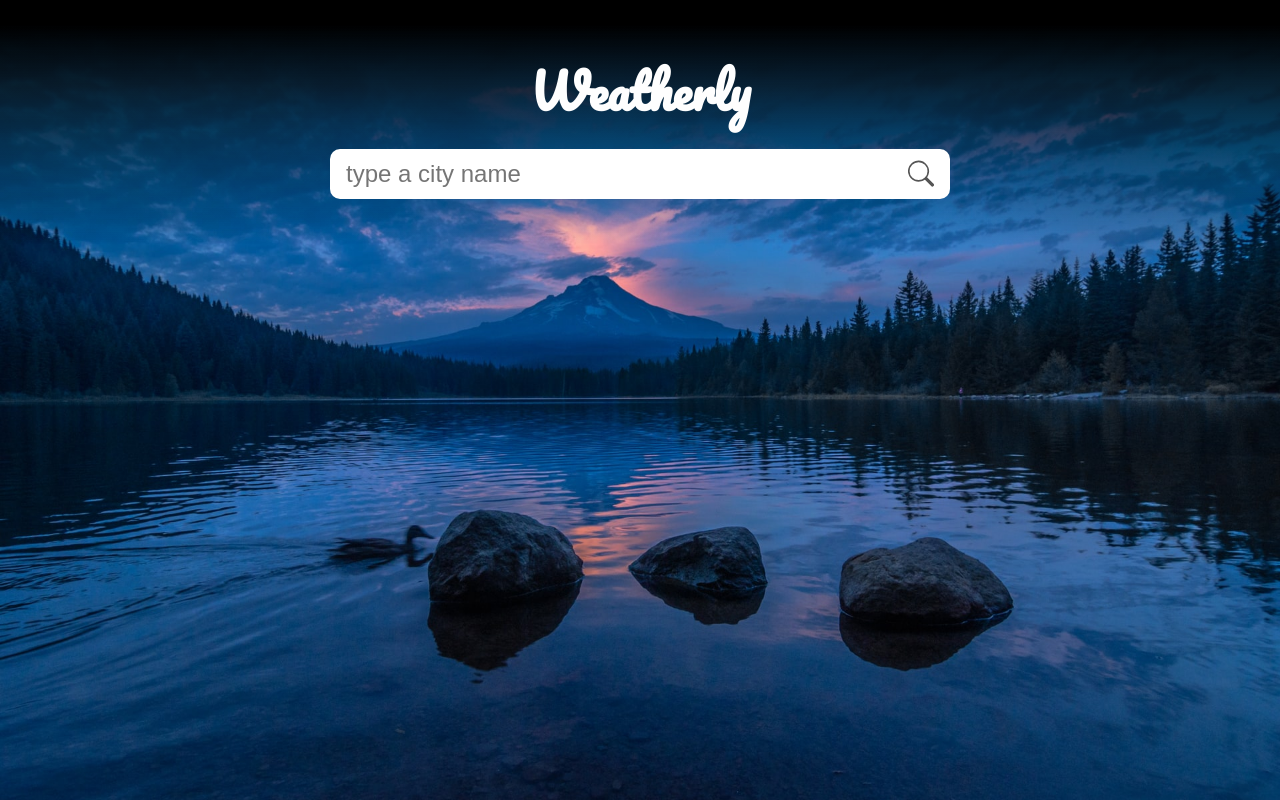
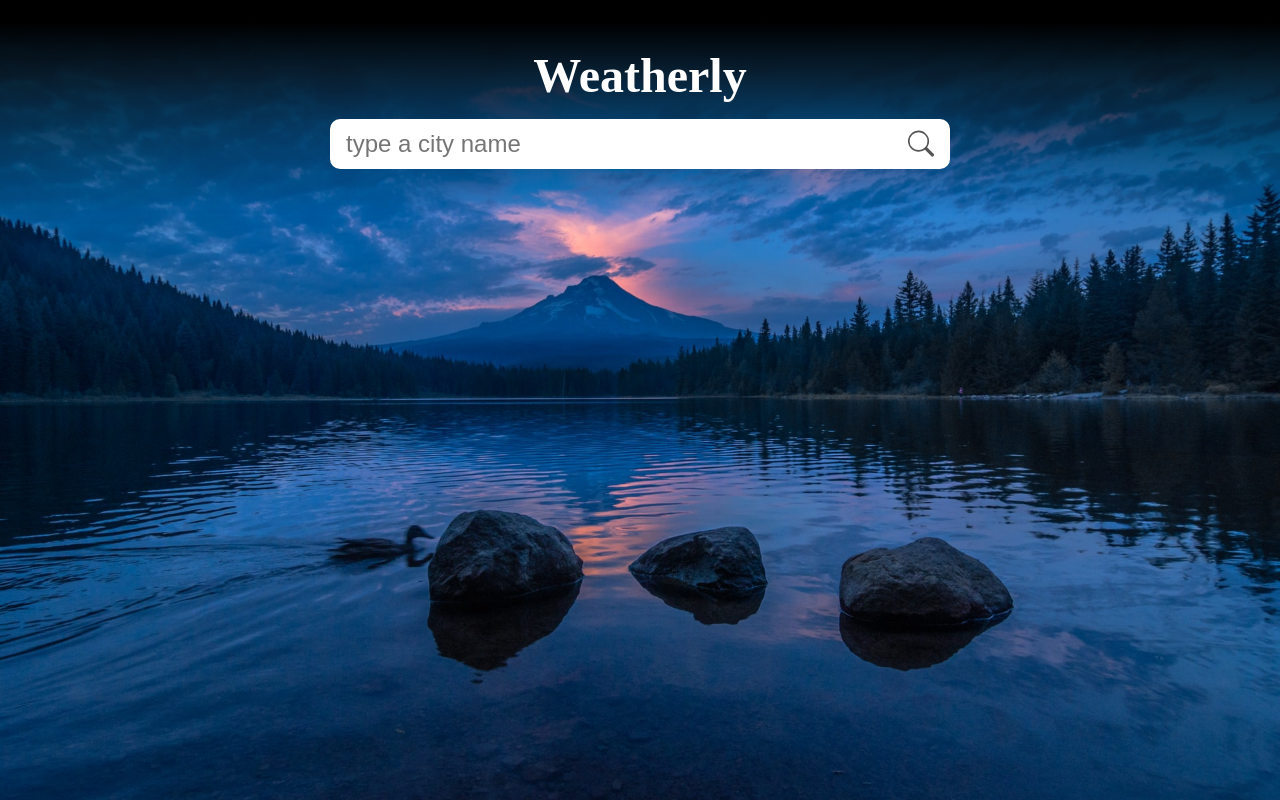
Before and after one commit to dacitto/weather-app, a React (Create React App) app: page / in a window 1280 px wide. Built offline with nearby package versions, Linux system fonts and the light colour scheme; no server answers.

Commit message:
feat: add Loading animation

```diff
--- a/src/components/Header/Header.scss
+++ b/src/components/Header/Header.scss
@@ -1,5 +1,3 @@
-@import url("https://fonts.googleapis.com/css2?family=Pacifico&display=swap");
-
 .header {
   width: 100%;
   background-color: #ecececa4;
```
